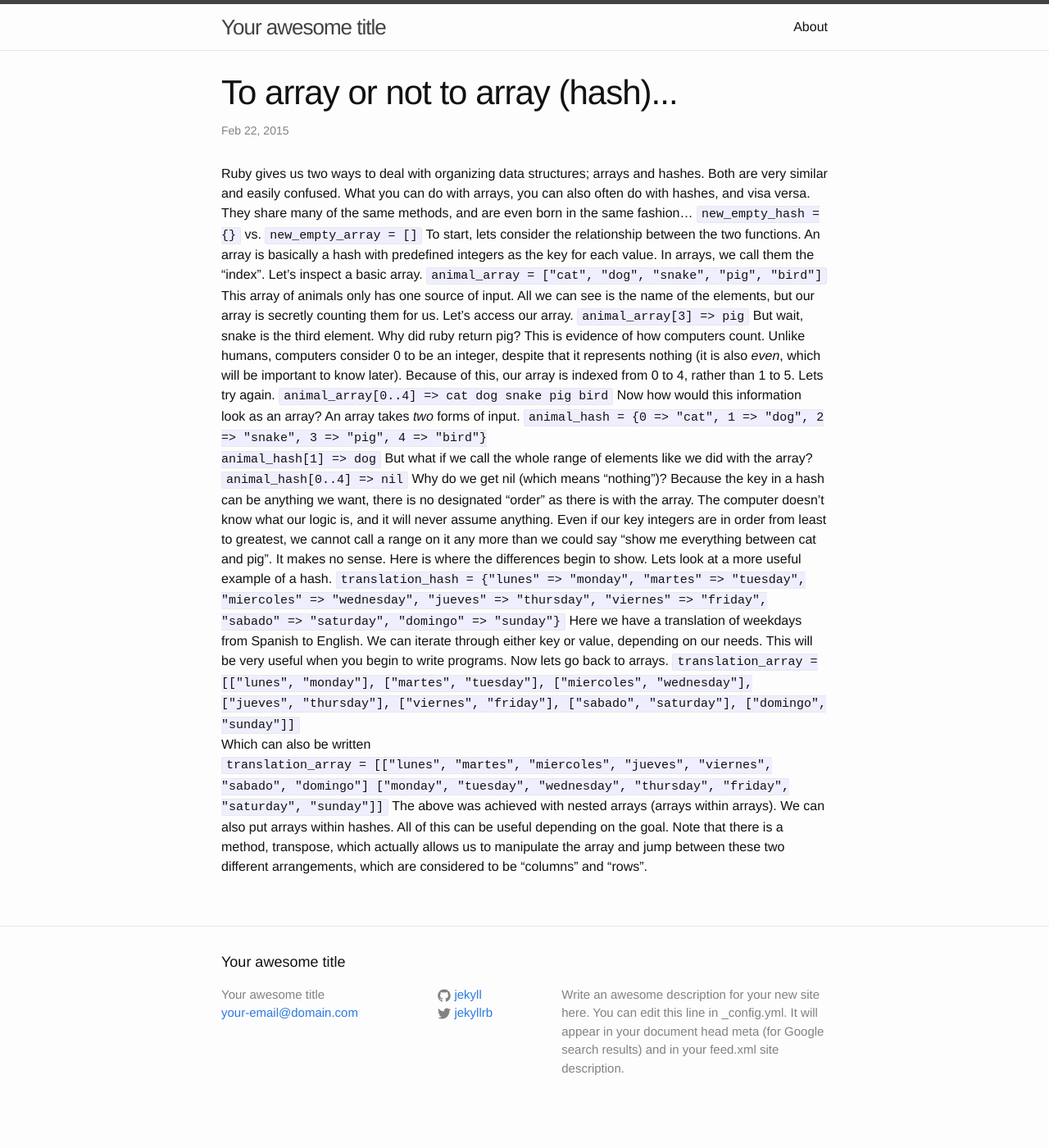
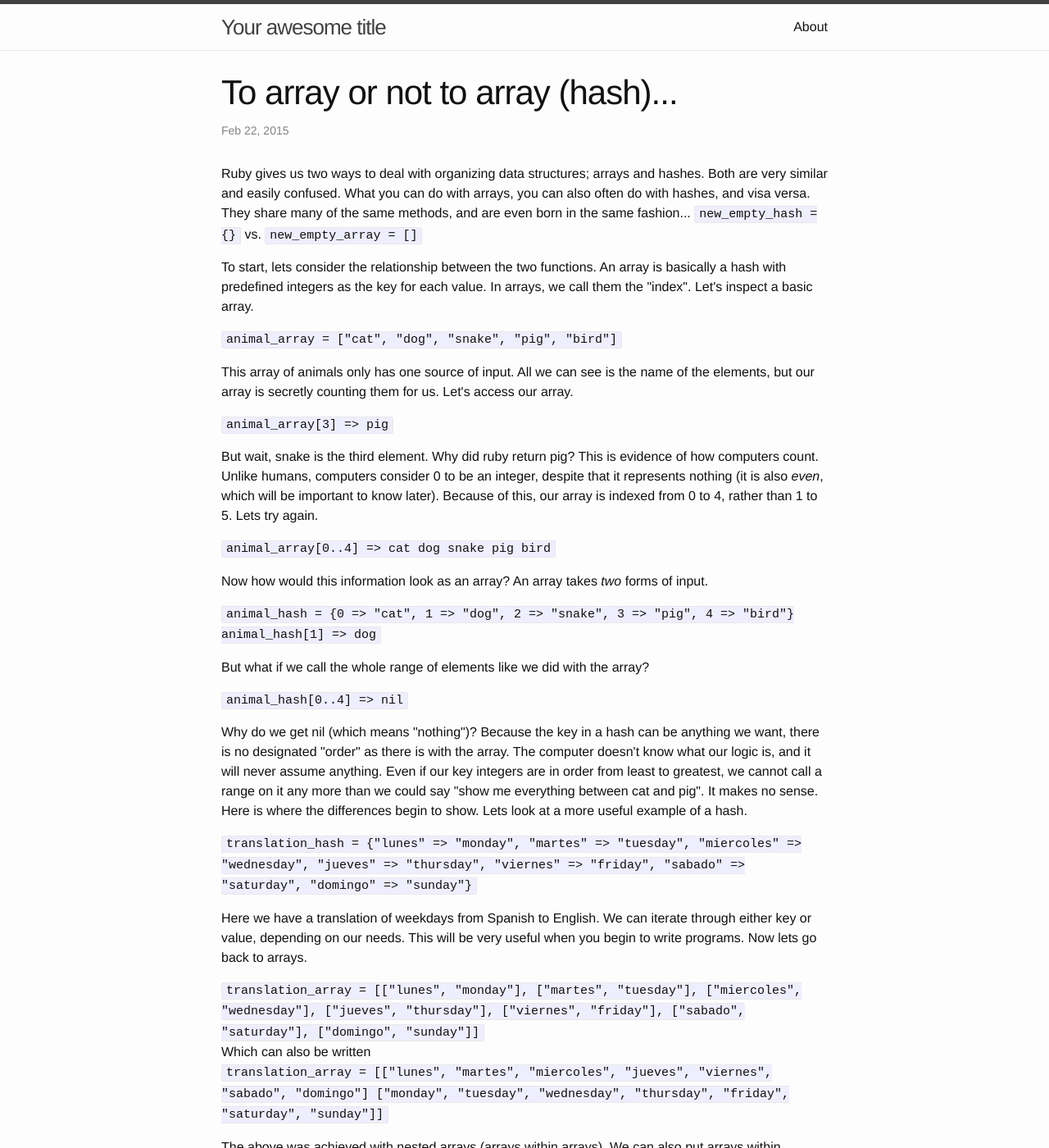
Before and after one commit to coderica/coderica.github.io, a Jekyll site: the page built from _posts/2015-02-22-ruby-data-structures.md, in a window 1280 px wide and 1400 px high. Shown: the whole window at 82% size. Built offline with Jekyll 4.4.1, drawn with Linux system fonts in a browser that asks for light colours; some of the changed text lies outside the part shown.

Commit message:
edited post ps

```diff
--- a/_posts/2015-02-22-ruby-data-structures.md
+++ b/_posts/2015-02-22-ruby-data-structures.md
@@ -6,39 +6,39 @@ categories: blog
 excerpt: "Ruby gives us two ways to deal with organizing data structures; arrays and hashes. Both are very similar and easily confused. What you can do with arrays, you can also often do with hashes, and visa versa. They share many of the same methods, and are even born in the same fashion..."
 ---
 
-<!-- <p> -->
+<p>
 Ruby gives us two ways to deal with organizing data structures; arrays and hashes. Both are very similar and easily confused. What you can do with arrays, you can also often do with hashes, and visa versa. They share many of the same methods, and are even born in the same fashion...
     <code>new_empty_hash = {}</code> vs. <code>new_empty_array = []</code>
-<!-- </p><p> -->
+</p><p>
 To start, lets consider the relationship between the two functions. An array is basically a hash with predefined integers as the key for each value. In arrays, we call them the "index". Let's inspect a basic array.
-<!-- </p><p> -->
+</p><p>
     <code>animal_array = ["cat", "dog", "snake", "pig", "bird"]</code>
-<!-- </p><p> -->
+</p><p>
 This array of animals only has one source of input. All we can see is the name of the elements, but our array is secretly counting them for us. Let's access our array.
-<!-- </p><p> -->
+</p><p>
 <code>animal_array[3] => pig</code>
-<!-- </p><p> -->
+</p><p>
 But wait, snake is the third element. Why did ruby return pig? This is evidence of how computers count. Unlike humans, computers consider 0 to be an integer, despite that it represents nothing (it is also <i>even</i>, which will be important to know later). Because of this, our array is indexed from 0 to 4, rather than 1 to 5. Lets try again.
-<!-- </p><p> -->
+</p><p>
     <code>animal_array[0..4] => cat dog snake pig bird</code>
-<!-- </p><p> -->
+</p><p>
 Now how would this information look as an array? An array takes <i>two</i> forms of input.
-<!-- </p><p> -->
+</p><p>
     <code>animal_hash = {0 => "cat", 1 => "dog", 2 => "snake", 3 => "pig", 4 => "bird"}<br>animal_hash[1] => dog</code>
-<!-- </p><p> -->
+</p><p>
 But what if we call the whole range of elements like we did with the array?
-<!-- </p><p> -->
+</p><p>
     <code>animal_hash[0..4] => nil</code>
-<!-- </p><p> -->
+</p><p>
 Why do we get nil (which means "nothing")? Because the key in a hash can be anything we want, there is no designated "order" as there is with the array. The computer doesn't know what our logic is, and it will never assume anything. Even if our key integers are in order from least to greatest, we cannot call a range on it any more than we could say "show me everything between cat and pig". It makes no sense. Here is where the differences begin to show. Lets look at a more useful example of a hash.
-<!-- </p><p> -->
+</p><p>
 <code>translation_hash = {"lunes" => "monday", "martes" => "tuesday", "miercoles" => "wednesday", "jueves" => "thursday", "viernes" => "friday", "sabado" => "saturday", "domingo" => "sunday"}</code>
-<!-- </p><p> -->
+</p><p>
 Here we have a translation of weekdays from Spanish to English. We can iterate through either key or value, depending on our needs. This will be very useful when you begin to write programs. Now lets go back to arrays.
-<!-- </p><p> -->
+</p><p>
 <code>translation_array = [["lunes", "monday"], ["martes", "tuesday"], ["miercoles", "wednesday"], ["jueves", "thursday"], ["viernes", "friday"], ["sabado", "saturday"], ["domingo", "sunday"]]</code>
 <br>Which can also be written<br>
 <code>translation_array = [["lunes", "martes", "miercoles", "jueves", "viernes", "sabado", "domingo"] ["monday", "tuesday", "wednesday", "thursday", "friday", "saturday", "sunday"]]</code>
-<!-- </p><p> -->
+</p><p>
 The above was achieved with nested arrays (arrays within arrays). We can also put arrays within hashes. All of this can be useful depending on the goal. Note that there is a method, transpose, which actually allows us to manipulate the array and jump between these two different arrangements, which are considered to be "columns" and "rows".
-<!-- </p> -->
+</p>
```
Also changed, not shown: _posts/2015-01-09-starting-from-scratch.md (+5 -5 lines), _posts/2015-02-05-customize-your-workflow.md (+9 -9 lines), _posts/2015-02-07-git-into-it.md (+7 -7 lines), _posts/2015-02-12-tips-for-the-design-ignorant-developer.md (+13 -13 lines), _posts/2015-02-18-getting-comfortable-being-uncomfortable.md (+11 -11 lines), _posts/2015-05-06-welcome-to-jekyll.markdown (deleted, +0 -25 lines).
